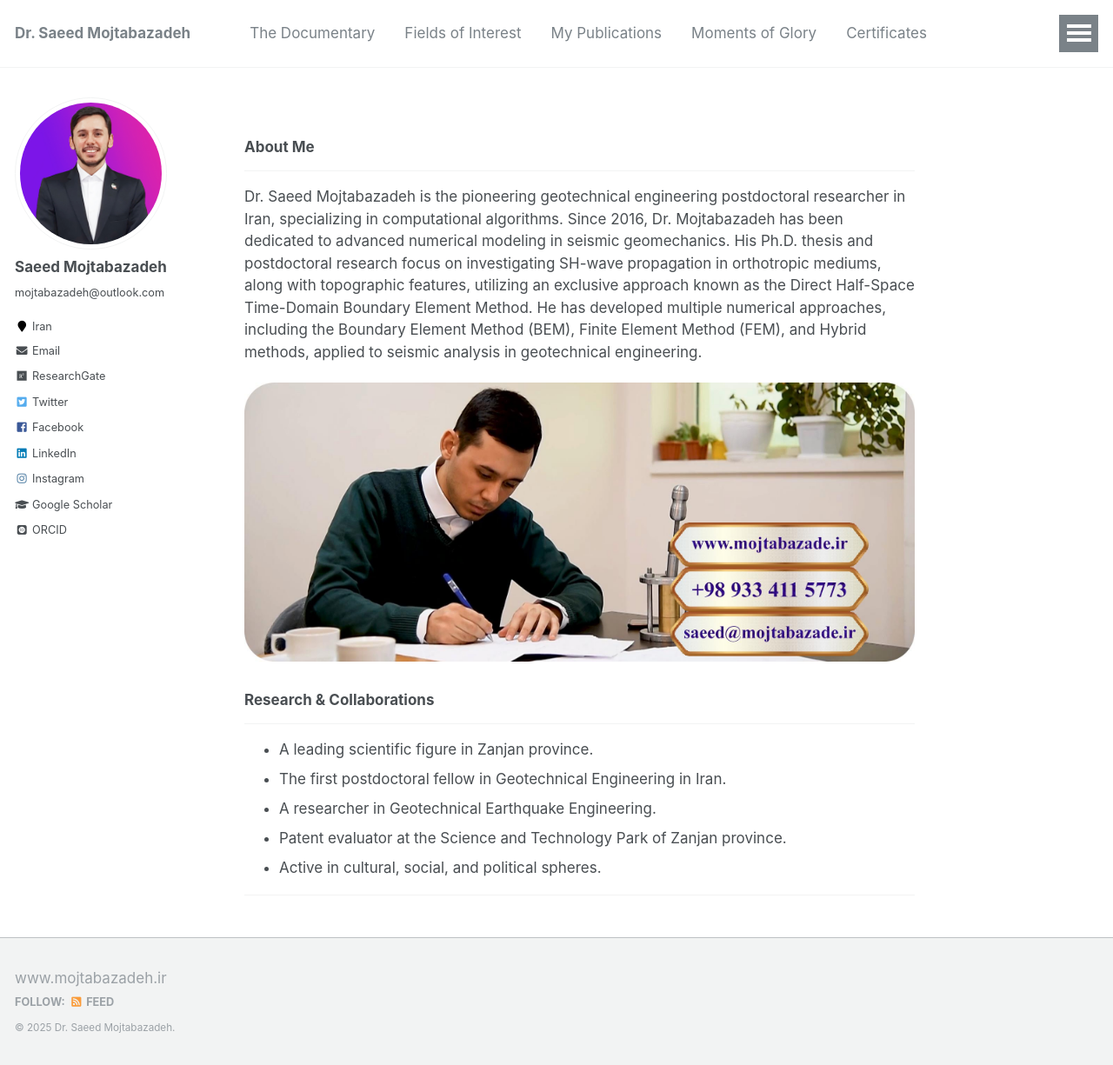
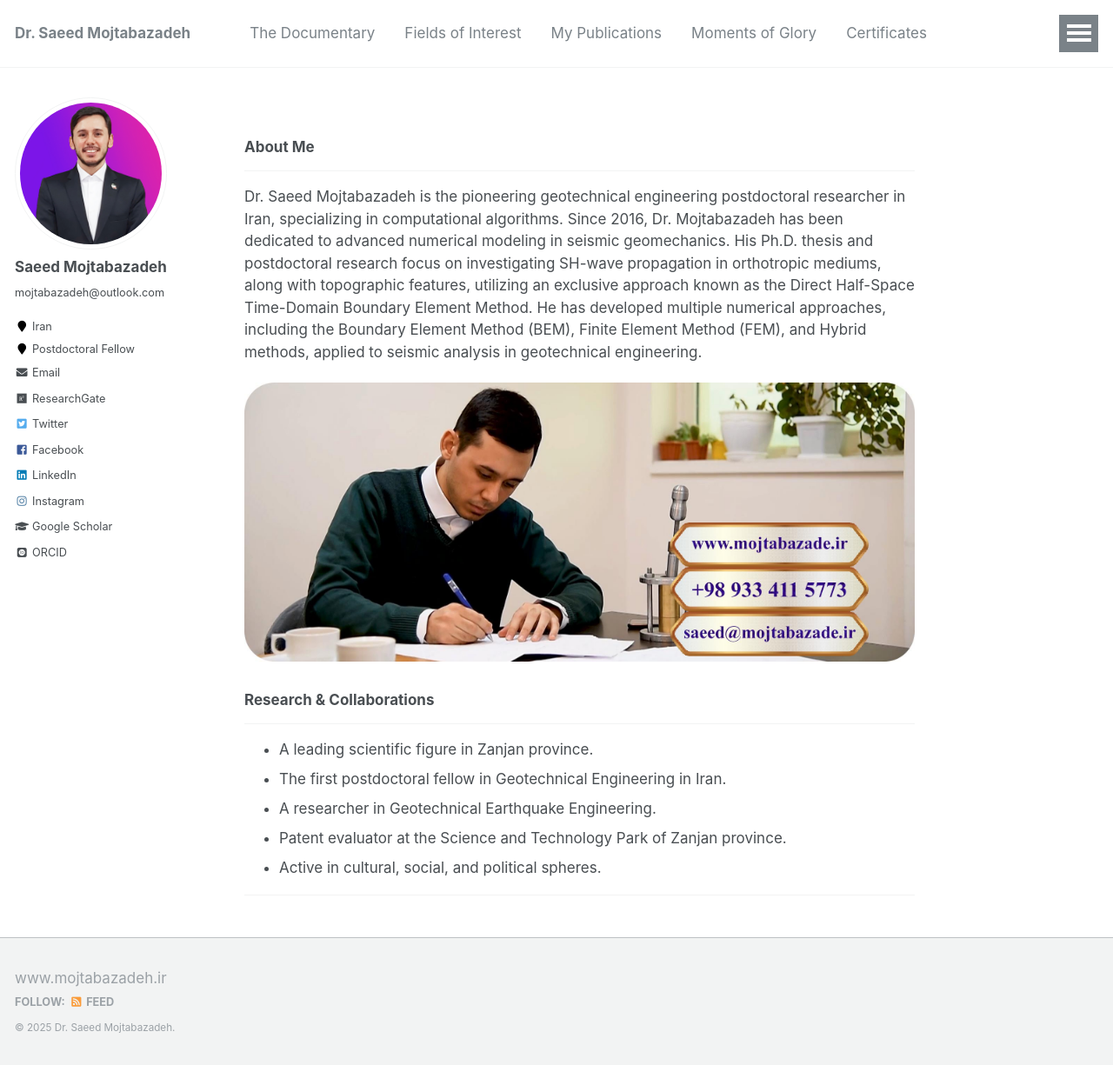
Before and after one commit to mojtabazadeh/mojtabazadeh.github.io, a Jekyll site: the page built from _pages/about.md, in a window 1280 px wide and 1225 px high. Shown: the whole window at 87% size. Built offline with Jekyll 4.4.1, drawn with Linux system fonts in a browser that asks for light colours; some web fonts are replaced.

Commit message:
Update _config.yml

```diff
--- a/_config.yml
+++ b/_config.yml
@@ -84,7 +84,7 @@ author:
   avatar           : "Saeed2.jpg"
   bio              : "mojtabazadeh@outlook.com"
   location         : Iran
-  employer         :
+  employer         : Postdoctoral Fellow
   pubmed           :
   googlescholar    : "https://scholar.google.com/citations?user=YphpjTcAAAAJ&hl=en"
   email            : "mojtabazadeh@outlook.com"
```
